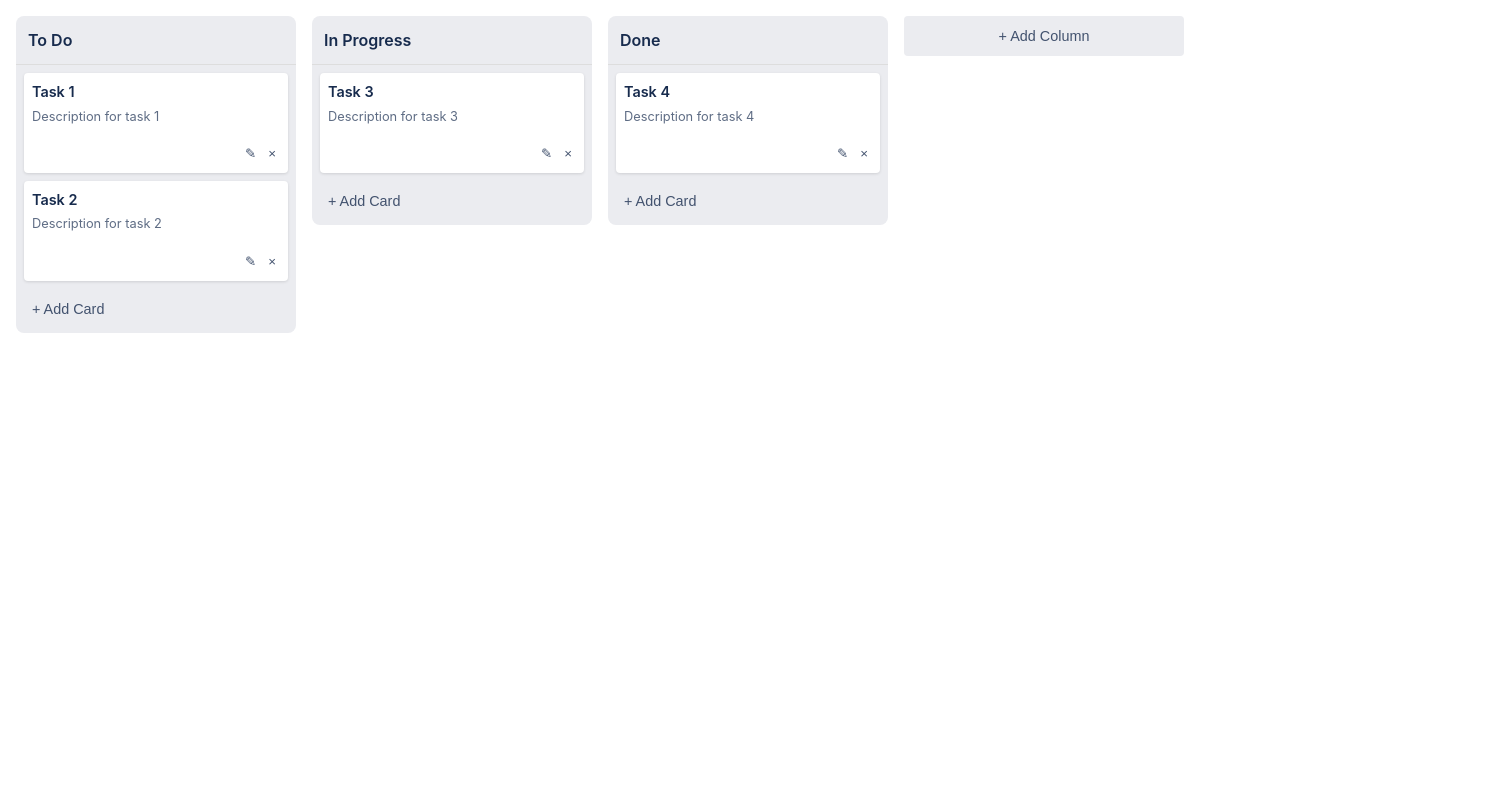
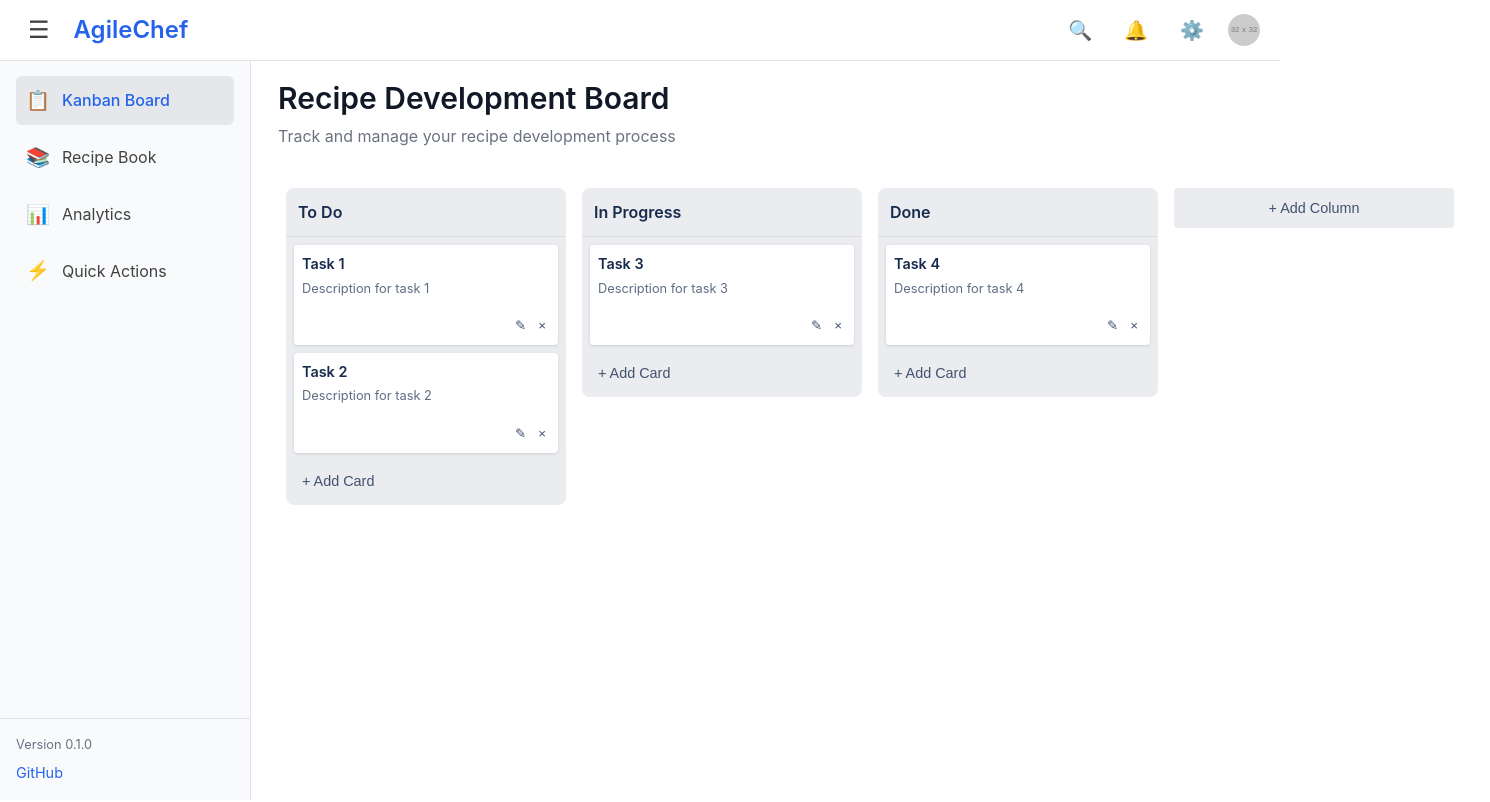
Before and after one commit to flehmenlips/AgileChef, a React (Vite) app: page / in a window 1280 px wide. Shown: the top 802 px of the page, 1490 px wide, since content can reach past the window. Built offline with nearby package versions, Linux system fonts and the light colour scheme.

Commit message:
Fix TypeScript errors in frontend and backend

```diff
--- a/src/App.module.css
+++ b/src/App.module.css
@@ -1,17 +1,19 @@
-.container {
-  min-height: 100vh;
-  background-color: #f5f6f8;
+.pageHeader {
+  margin-bottom: 24px;
+  padding: 0 8px;
 }
 
-.header {
-  background-color: #ffffff;
-  padding: 1rem 2rem;
-  box-shadow: 0 2px 4px rgba(0, 0, 0, 0.1);
-  margin-bottom: 1rem;
+.pageTitle {
+  font-size: 1.875rem;
+  font-weight: 600;
+  color: #111827;
+  margin: 0 0 8px 0;
+  line-height: 1.2;
 }
 
-.header h1 {
+.pageDescription {
+  font-size: 1rem;
+  color: #6b7280;
   margin: 0;
-  font-size: 1.5rem;
-  color: #172b4d;
+  max-width: 65ch;
 }
--- a/src/App.tsx
+++ b/src/App.tsx
@@ -1,5 +1,6 @@
 import React from 'react';
 import { DropResult } from '@hello-pangea/dnd';
+import Layout from './components/Layout/Layout';
 import KanbanBoard from './components/KanbanBoard/KanbanBoard';
 import { useBoardStore } from './store/boardStore';
 import styles from './App.module.css';
@@ -28,13 +29,19 @@ const App: React.FC = () => {
   };
 
   return (
-    <div className={styles.app}>
+    <Layout>
+      <div className={styles.pageHeader}>
+        <h2 className={styles.pageTitle}>Recipe Development Board</h2>
+        <p className={styles.pageDescription}>
+          Track and manage your recipe development process
+        </p>
+      </div>
       <KanbanBoard
         columns={columns}
         onDragEnd={handleDragEnd}
         onAddColumn={addColumn}
       />
-    </div>
+    </Layout>
   );
 };
 
--- a/src/components/KanbanBoard/KanbanCard/CardForm.tsx
+++ b/src/components/KanbanBoard/KanbanCard/CardForm.tsx
@@ -1,4 +1,4 @@
-import React, { useState, useEffect } from 'react';
+import React, { useState } from 'react';
 import { Card } from '../../../store/boardStore';
 import styles from './KanbanCard.module.css';
 
--- /dev/null
+++ b/src/components/Layout/Layout.module.css
@@ -0,0 +1,239 @@
+.layout {
+  min-height: 100vh;
+  display: flex;
+  flex-direction: column;
+}
+
+/* Header Styles */
+.header {
+  height: 60px;
+  background-color: white;
+  border-bottom: 1px solid #e1e4e8;
+  display: flex;
+  justify-content: space-between;
+  align-items: center;
+  padding: 0 20px;
+  position: fixed;
+  top: 0;
+  left: 0;
+  right: 0;
+  z-index: 1000;
+}
+
+.headerLeft {
+  display: flex;
+  align-items: center;
+  gap: 16px;
+}
+
+.menuButton {
+  background: none;
+  border: none;
+  font-size: 1.5rem;
+  cursor: pointer;
+  padding: 8px;
+  color: #424242;
+  border-radius: 4px;
+}
+
+.menuButton:hover {
+  background-color: #f5f5f5;
+}
+
+.logo {
+  font-size: 1.5rem;
+  font-weight: 600;
+  color: #2563eb;
+  margin: 0;
+}
+
+.headerRight {
+  display: flex;
+  align-items: center;
+  gap: 16px;
+}
+
+.iconButton {
+  background: none;
+  border: none;
+  font-size: 1.2rem;
+  cursor: pointer;
+  padding: 8px;
+  color: #424242;
+  border-radius: 4px;
+}
+
+.iconButton:hover {
+  background-color: #f5f5f5;
+}
+
+.userProfile {
+  display: flex;
+  align-items: center;
+  cursor: pointer;
+}
+
+.avatar {
+  width: 32px;
+  height: 32px;
+  border-radius: 50%;
+}
+
+/* Container and Sidebar */
+.container {
+  display: flex;
+  flex: 1;
+  margin-top: 60px;
+}
+
+.sidebar {
+  width: 250px;
+  background-color: #f8fafc;
+  border-right: 1px solid #e1e4e8;
+  display: flex;
+  flex-direction: column;
+  transition: transform 0.3s ease;
+  position: fixed;
+  top: 60px;
+  bottom: 0;
+  left: 0;
+  z-index: 900;
+}
+
+.sidebar:not(.sidebarOpen) {
+  transform: translateX(-250px);
+}
+
+.navigation {
+  padding: 16px;
+  display: flex;
+  flex-direction: column;
+  gap: 8px;
+}
+
+.navItem {
+  display: flex;
+  align-items: center;
+  gap: 12px;
+  padding: 10px;
+  color: #424242;
+  text-decoration: none;
+  border-radius: 6px;
+  transition: background-color 0.2s ease;
+}
+
+.navItem:hover {
+  background-color: #e5e7eb;
+}
+
+.navItem.active {
+  background-color: #e5e7eb;
+  color: #2563eb;
+  font-weight: 500;
+}
+
+.navIcon {
+  font-size: 1.2rem;
+}
+
+.sidebarFooter {
+  margin-top: auto;
+  padding: 16px;
+  border-top: 1px solid #e1e4e8;
+  display: flex;
+  flex-direction: column;
+  gap: 8px;
+}
+
+.version {
+  font-size: 0.8rem;
+  color: #6b7280;
+}
+
+.githubLink {
+  color: #2563eb;
+  text-decoration: none;
+  font-size: 0.9rem;
+}
+
+.githubLink:hover {
+  text-decoration: underline;
+}
+
+/* Main Content */
+.main {
+  flex: 1;
+  padding: 20px;
+  margin-left: 250px;
+  transition: margin-left 0.3s ease;
+}
+
+.sidebar:not(.sidebarOpen) + .main {
+  margin-left: 0;
+}
+
+/* Footer */
+.footer {
+  background-color: #f8fafc;
+  border-top: 1px solid #e1e4e8;
+  padding: 16px 20px;
+}
+
+.footerContent {
+  display: flex;
+  justify-content: space-between;
+  align-items: center;
+  max-width: 1400px;
+  margin: 0 auto;
+}
+
+.footerLeft {
+  color: #6b7280;
+  font-size: 0.9rem;
+}
+
+.footerRight {
+  display: flex;
+  gap: 24px;
+}
+
+.footerLink {
+  color: #6b7280;
+  text-decoration: none;
+  font-size: 0.9rem;
+}
+
+.footerLink:hover {
+  color: #2563eb;
+}
+
+/* Responsive Design */
+@media (max-width: 768px) {
+  .sidebar {
+    width: 200px;
+  }
+
+  .main {
+    margin-left: 200px;
+  }
+
+  .sidebar:not(.sidebarOpen) + .main {
+    margin-left: 0;
+  }
+}
+
+@media (max-width: 640px) {
+  .headerRight {
+    gap: 8px;
+  }
+
+  .footerContent {
+    flex-direction: column;
+    gap: 16px;
+    text-align: center;
+  }
+
+  .footerRight {
+    justify-content: center;
+  }
+}
--- /dev/null
+++ b/src/components/Layout/Layout.tsx
@@ -0,0 +1,100 @@
+import React, { useState } from 'react';
+import styles from './Layout.module.css';
+
+interface LayoutProps {
+  children: React.ReactNode;
+}
+
+const Layout: React.FC<LayoutProps> = ({ children }) => {
+  const [isSidebarOpen, setIsSidebarOpen] = useState(true);
+
+  return (
+    <div className={styles.layout}>
+      <header className={styles.header}>
+        <div className={styles.headerLeft}>
+          <button
+            className={styles.menuButton}
+            onClick={() => setIsSidebarOpen(!isSidebarOpen)}
+            aria-label="Toggle menu"
+          >
+            ☰
+          </button>
+          <h1 className={styles.logo}>AgileChef</h1>
+        </div>
+        <div className={styles.headerRight}>
+          <button className={styles.iconButton} title="Search">
+            🔍
+          </button>
+          <button className={styles.iconButton} title="Notifications">
+            🔔
+          </button>
+          <button className={styles.iconButton} title="Settings">
+            ⚙️
+          </button>
+          <div className={styles.userProfile}>
+            <img
+              src="https://via.placeholder.com/32"
+              alt="User avatar"
+              className={styles.avatar}
+            />
+          </div>
+        </div>
+      </header>
+
+      <div className={styles.container}>
+        <aside className={`${styles.sidebar} ${isSidebarOpen ? styles.sidebarOpen : ''}`}>
+          <nav className={styles.navigation}>
+            <a href="#" className={`${styles.navItem} ${styles.active}`}>
+              <span className={styles.navIcon}>📋</span>
+              Kanban Board
+            </a>
+            <a href="#" className={styles.navItem}>
+              <span className={styles.navIcon}>📚</span>
+              Recipe Book
+            </a>
+            <a href="#" className={styles.navItem}>
+              <span className={styles.navIcon}>📊</span>
+              Analytics
+            </a>
+            <a href="#" className={styles.navItem}>
+              <span className={styles.navIcon}>⚡</span>
+              Quick Actions
+            </a>
+          </nav>
+
+          <div className={styles.sidebarFooter}>
+            <div className={styles.version}>
+              Version 0.1.0
+            </div>
+            <a href="https://github.com/flehmenlips/AgileChef"
+               target="_blank"
+               rel="noopener noreferrer"
+               className={styles.githubLink}
+            >
+              GitHub
+            </a>
+          </div>
+        </aside>
+
+        <main className={styles.main}>
+          {children}
+        </main>
+      </div>
+
+      <footer className={styles.footer}>
+        <div className={styles.footerContent}>
+          <div className={styles.footerLeft}>
+            © 2024 AgileChef. All rights reserved.
+          </div>
+          <div className={styles.footerRight}>
+            <a href="#" className={styles.footerLink}>Privacy Policy</a>
+            <a href="#" className={styles.footerLink}>Terms of Service</a>
+            <a href="#" className={styles.footerLink}>Contact</a>
+          </div>
+        </div>
+      </footer>
+    </div>
+  );
+};
+
+export default Layout;
```
Also changed, not shown: 2 other files (tests, documents, lock files or other folders).
